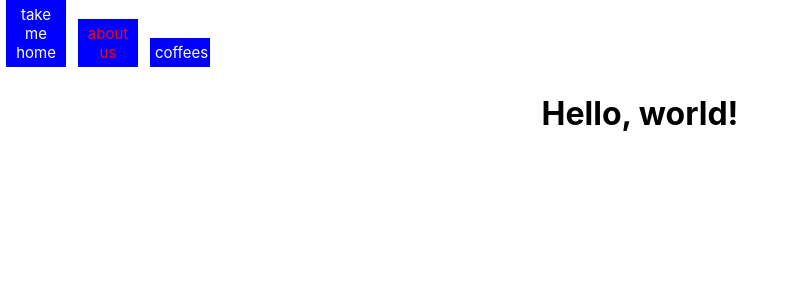
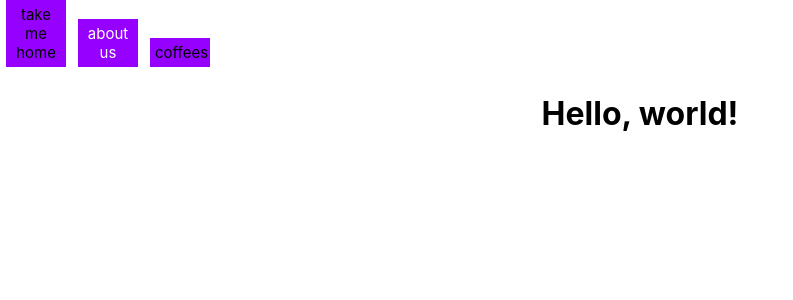
Before and after one commit to tessmueske/final-project, a React (Create React App) app: page /about in a window 1280 px wide. Shown: the top 300 px of the page, without its empty margins (0-793 px from the left). Built offline with nearby package versions, Linux system fonts and the light colour scheme.

Commit message:
css styling

```diff
--- a/src/NavBar.css
+++ b/src/NavBar.css
@@ -4,13 +4,13 @@
     width: 60px;
     padding: 5px;
     margin: 0 6px 6px;
-    background: blue;
+    background: rgb(149, 0, 255);
     text-decoration: none;
     text-align: center;
     font-size: min(10vw, 15px) ;
-    color: white;
+    color: rgb(0, 0, 0);
 }
 
 .active {
-    color: red;
+    color: rgb(255, 255, 255);
 }
```
